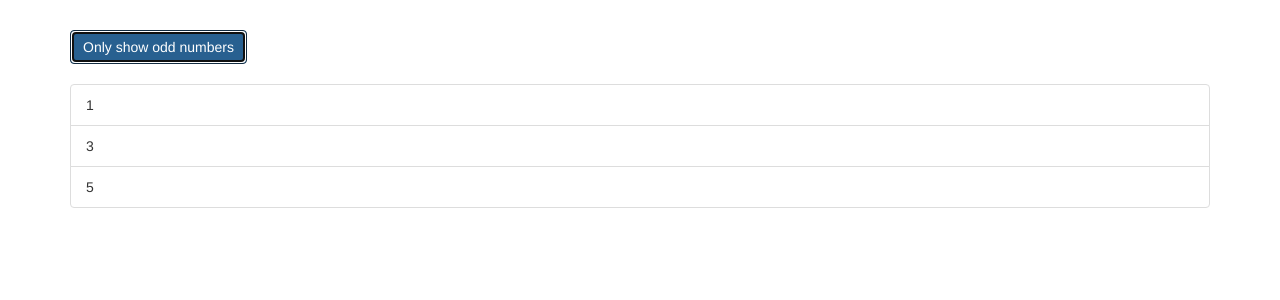
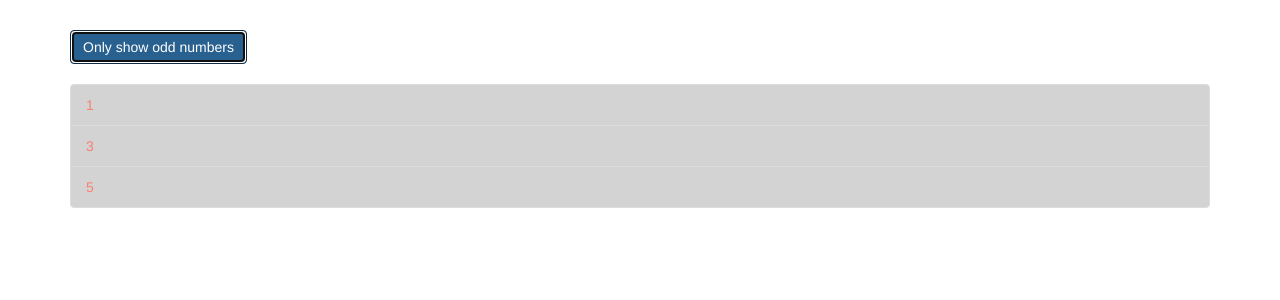
Before and after one commit to jetbalagtas/directives-deep-dive, an Angular app: page / in a window 1280 px wide. Both pictures are taken after a click on the button "Only show odd numbers". Shown: the top 300 px of the page. Built offline with nearby package versions, Linux system fonts and the light colour scheme.

Commit message:
attribute directives recap: ngClass & ngStyle

```diff
--- a/src/app/app.component.css
+++ b/src/app/app.component.css
@@ -1,3 +1,11 @@
 .container {
   margin-top: 30px;
 }
+
+.odd {
+  color: #fa8072;
+}
+
+.even {
+  color: #008000;
+}
--- a/src/app/app.component.html
+++ b/src/app/app.component.html
@@ -9,6 +9,8 @@
         <div *ngIf="onlyOdd">
           <li
             class="list-group-item"
+            [ngClass]="{'odd': odd % 2 !== 0}"
+            [ngStyle]="{'backgroundColor': odd % 2 !== 0 ? 'lightgray' : 'transparent'}"
             *ngFor="let odd of oddNumbers">
             {{ odd }}
           </li>
@@ -16,6 +18,8 @@
         <div *ngIf="!onlyOdd">
           <li
             class="list-group-item"
+            [ngClass]="{'even': even % 2 === 0}"
+            [ngStyle]="{'backgroundColor': even % 2 !== 0 ? 'lightgray' : 'transparent'}"
             *ngFor="let even of evenNumbers">
             {{ even }}
           </li>
```
